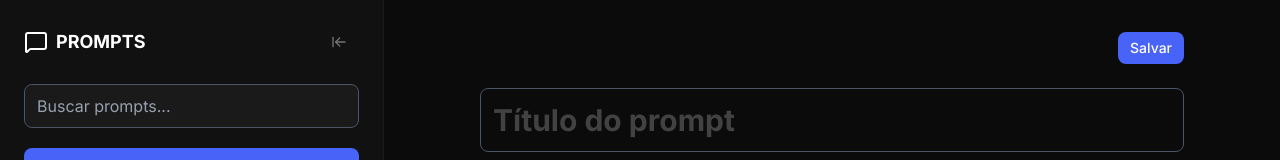
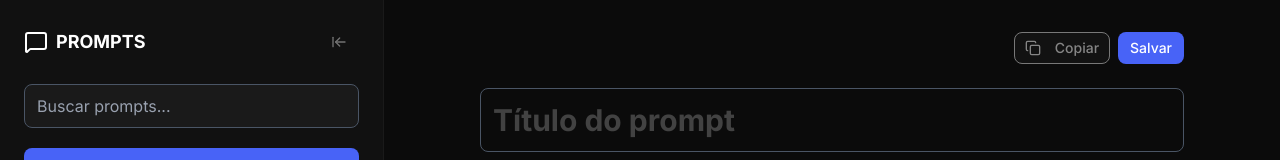
Before and after one commit to edvxndxvi/rocketseat-prompt-manager, a Next.js app: page /new in a window 1280 px wide. Shown: the top 160 px of the page. Built offline with nearby package versions, Linux system fonts and the light colour scheme; no server answers; the database is empty.

Commit message:
add copy button

```diff
--- /dev/null
+++ b/src/components/button-actions/copy-button.tsx
@@ -0,0 +1,63 @@
+'use client';
+import { useEffect, useRef, useState } from 'react';
+import { Button } from '../ui/button';
+import { Check, Copy } from 'lucide-react';
+import { toast } from 'sonner';
+
+type CopyButtonProps = {
+    textToCopy: string;
+};
+
+export function CopyButton({ textToCopy }: CopyButtonProps) {
+    const [isCopied, setIsCopied] = useState(false);
+    const timerRef = useRef<ReturnType<typeof setTimeout> | null>(null);
+
+    const isContentEmpty = !textToCopy.trim();
+
+    const clearTimer = () => {
+        if (timerRef.current) {
+            clearTimeout(timerRef.current);
+            timerRef.current = null;
+        }
+    };
+
+    const handleCopy = async () => {
+        const text = textToCopy.trim();
+
+        clearTimer();
+
+        try {
+            await navigator.clipboard.writeText(text);
+            setIsCopied(true);
+
+            timerRef.current = setTimeout(() => setIsCopied(false), 1000);
+        } catch (error) {
+            const _error = error as Error;
+            toast.error('Erro ao copiar o texto:' + _error.message);
+        }
+    };
+
+    useEffect(() => {
+        return () => {
+            clearTimer();
+        };
+    }, []);
+
+    return (
+        <Button
+            variant="outline"
+            type="button"
+            size="sm"
+            className="disabled:opacity-50"
+            disabled={isContentEmpty}
+            onClick={handleCopy}
+        >
+            {isCopied ? (
+                <Check className="w-4 h-4 text-green-400" />
+            ) : (
+                <Copy className="w-4 h-4" />
+            )}
+            <span className="ml-2">{isCopied ? 'Copiado' : 'Copiar'}</span>
+        </Button>
+    );
+}
--- /dev/null
+++ b/src/components/button-actions/index.ts
@@ -0,0 +1 @@
+export * from './copy-button';
--- a/src/components/prompts/prompt-form.tsx
+++ b/src/components/prompts/prompt-form.tsx
@@ -1,6 +1,6 @@
 'use client';
 import { useRouter } from 'next/navigation';
-import { Controller, useForm } from 'react-hook-form';
+import { Controller, useForm, useWatch } from 'react-hook-form';
 import type { CreatePromptDto } from '@/core/application/prompts/create-prompt.dto';
 import { createPromptSchema } from '@/core/application/prompts/create-prompt.dto';
 import { Button } from '../ui/button';
@@ -9,6 +9,7 @@ import { Textarea } from '../ui/textarea';
 import { zodResolver } from '@hookform/resolvers/zod';
 import { createPromptAction } from '@/app/actions/prompt.actions';
 import { toast } from 'sonner';
+import { CopyButton } from '../button-actions';
 
 export const PromptForm = () => {
     const router = useRouter();
@@ -19,6 +20,11 @@ export const PromptForm = () => {
             title: '',
             content: '',
         },
+    });
+
+    const content = useWatch({
+        control: form.control,
+        name: 'content',
     });
 
     async function onSubmit(data: CreatePromptDto) {
@@ -41,6 +47,8 @@ export const PromptForm = () => {
             onSubmit={form.handleSubmit(onSubmit)}
         >
             <header className="flex flex-wrap gap-2 items-center mb-6 justify-end">
+                <CopyButton textToCopy={content} />
+
                 <Button type="submit" size="sm">
                     Salvar
                 </Button>
--- a/src/components/ui/button.tsx
+++ b/src/components/ui/button.tsx
@@ -5,7 +5,7 @@ import { Slot } from 'radix-ui';
 import { cn } from '@/lib/utils';
 
 const buttonVariants = cva(
-    "cursor-pointer border-[hsl(#424242)] inline-flex items-center justify-center gap-2 whitespace-nowrap rounded-md text-sm font-medium transition-all disabled:pointer-events-none disabled:opacity-50 [&_svg]:pointer-events-none [&_svg:not([class*='size-'])]:size-4 shrink-0 [&_svg]:shrink-0 outline-none focus-visible:border-ring focus-visible:ring-ring/50 focus-visible:ring-[3px] aria-invalid:ring-destructive/20 dark:aria-invalid:ring-destructive/40 aria-invalid:border-destructive",
+    "cursor-pointer border-[hsl(#424242)] inline-flex items-center justify-center gap-2 whitespace-nowrap rounded-md text-sm font-medium transition-all disabled:cursor-not-allowed disabled:opacity-50 [&_svg]:pointer-events-none [&_svg:not([class*='size-'])]:size-4 shrink-0 [&_svg]:shrink-0 outline-none focus-visible:border-ring focus-visible:ring-ring/50 focus-visible:ring-[3px] aria-invalid:ring-destructive/20 dark:aria-invalid:ring-destructive/40 aria-invalid:border-destructive",
     {
         variants: {
             variant: {
```
